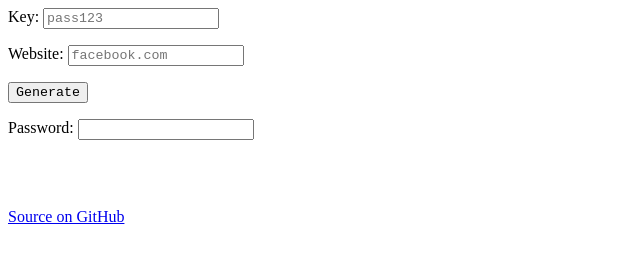
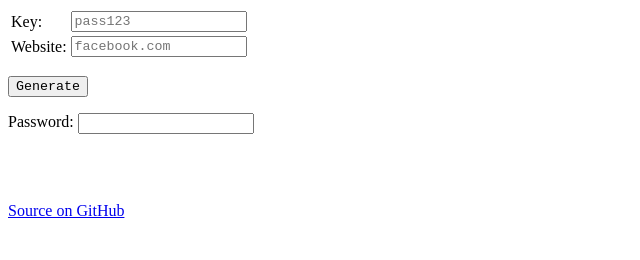
Before and after one commit to meta1203/PasswordMaker, a plain HTML site: page index.html in a window 1280 px wide. Shown: the whole page, without its empty margins (0-640 px from the left). Drawn offline with Linux system fonts and the light colour scheme.

Commit message:
Add tables for better formatting

```diff
--- a/index.html
+++ b/index.html
@@ -12,9 +12,16 @@ input {
 </head>
 <body>
 <div>
-<form id="pGen" action="javascript:domEdit()">
-<p>Key: <input name="keyvalue" type="password" placeholder="pass123" maxlength="32" id="key"/></p>
-<p>Website: <input name="sitevalue" placeholder="facebook.com" type="text" maxlength="128" id="site"/></p>
+<table>
+<tr>
+<td>Key: </td>
+<td><input name="keyvalue" type="password" placeholder="pass123" maxlength="32" id="key"/></td>
+</tr>
+<tr>
+<td>Website: </td>
+<td><input name="sitevalue" placeholder="facebook.com" type="text" maxlength="128" id="site"/></td>
+</tr>
+</table>
 <p><input type="submit" value="Generate" /></p>
 </form>
 <p>Password: <input readonly name="outvalue" type="text" maxlength="16" id="output"/></p>
```
